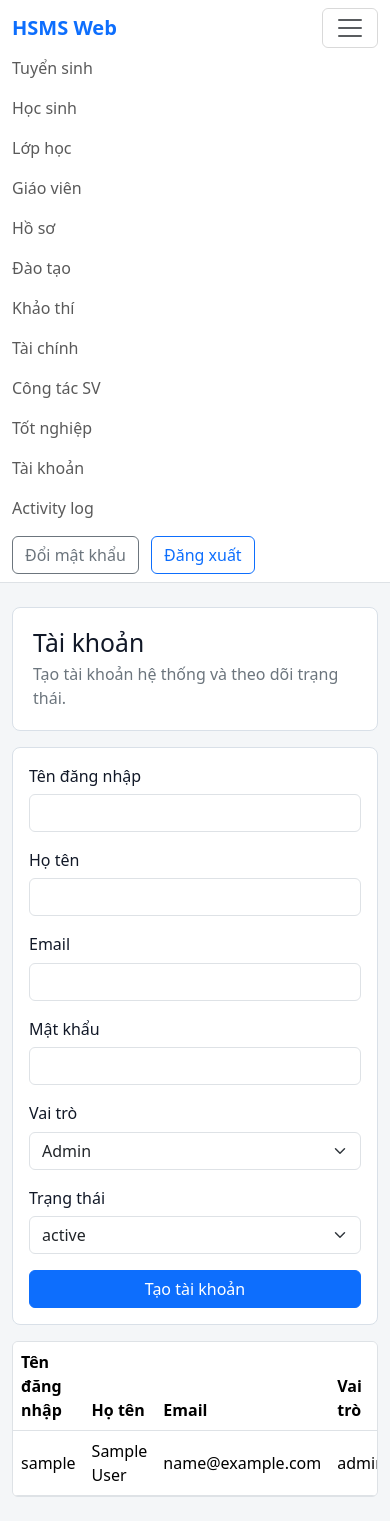
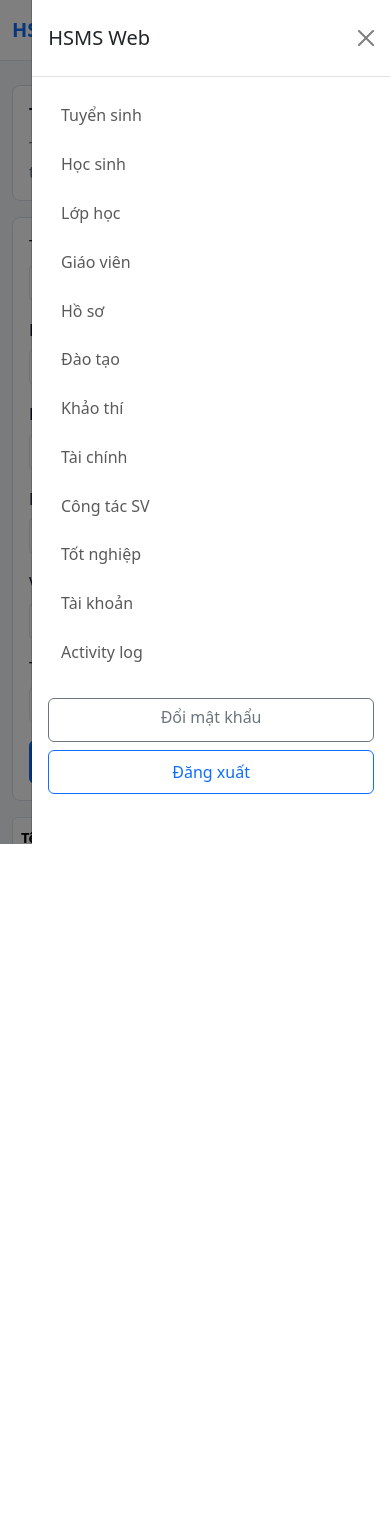
Before and after one commit to CooloBi21/HSMS, a Flask app: page /auth/accounts in a window 390 px wide, after a click that opens the changed part. After the commit the page ends 844 px from the top, so only its background shows below. Run offline with Flask 3, Linux system fonts and the light colour scheme; the visitor is signed in with stand-in values (Sample User, id 1); data comes from the database, SQL or seed files in the repository.

Commit message:
Improve responsive web access

```diff
--- a/app/static/css/app.css
+++ b/app/static/css/app.css
@@ -2,11 +2,48 @@
   --hsms-bg: #f4f6f8;
   --hsms-border: #d9e0e8;
   --hsms-text: #111827;
+  --hsms-primary: #2f6fed;
 }
 
+* {
+  box-sizing: border-box;
+}
+
+html,
 body {
   background: var(--hsms-bg);
   color: var(--hsms-text);
+  max-width: 100%;
+  overflow-x: hidden;
+}
+
+.app-shell {
+  max-width: 1600px;
+}
+
+.nav-canvas {
+  max-width: min(92vw, 380px);
+}
+
+.navbar .nav-link {
+  border-radius: 8px;
+  min-height: 44px;
+  padding: 0.65rem 0.8rem;
+}
+
+.navbar .nav-link:hover {
+  background: #eef4ff;
+}
+
+.nav-actions {
+  align-items: center;
+  display: flex;
+  gap: 0.5rem;
+}
+
+.touch-target,
+.btn {
+  min-height: 44px;
 }
 
 .page-header {
@@ -18,6 +55,7 @@ body {
   gap: 1rem;
   justify-content: space-between;
   padding: 1.25rem;
+  min-width: 0;
 }
 
 .module-card {
@@ -82,7 +120,7 @@ body {
 }
 
 .metric-box strong {
-  font-size: 2rem;
+  font-size: clamp(1.6rem, 4vw, 2rem);
 }
 
 .chart-list,
@@ -98,6 +136,13 @@ body {
   display: flex;
   justify-content: space-between;
   padding-bottom: 0.5rem;
+  min-width: 0;
+}
+
+.chart-list span,
+.activity-list strong,
+.activity-list span {
+  overflow-wrap: anywhere;
 }
 
 .activity-list div {
@@ -113,7 +158,11 @@ body {
 .filter-bar {
   display: grid;
   gap: 0.75rem;
-  grid-template-columns: minmax(220px, 1fr) minmax(180px, 260px) auto;
+  grid-template-columns: minmax(180px, 1fr) minmax(160px, 240px) minmax(120px, auto);
+}
+
+.filter-bar > * {
+  min-width: 0;
 }
 
 .form-grid {
@@ -129,6 +178,7 @@ body {
 .form-grid label {
   display: grid;
   gap: 0.4rem;
+  min-width: 0;
 }
 
 .span-2 {
@@ -147,6 +197,31 @@ body {
   max-width: 130px;
 }
 
+.table-responsive {
+  max-width: 100%;
+}
+
+.table {
+  min-width: 720px;
+}
+
+.alert {
+  overflow-wrap: anywhere;
+}
+
+.modal-dialog {
+  max-height: calc(100vh - 1rem);
+}
+
+.modal-content {
+  max-height: calc(100vh - 1rem);
+  overflow: hidden;
+}
+
+.modal-body {
+  overflow-y: auto;
+}
+
 .profile-grid {
   display: grid;
   gap: 0.75rem 1rem;
@@ -161,6 +236,29 @@ body {
 
 .profile-grid dd {
   margin: 0;
+}
+
+@media (max-width: 1199.98px) {
+  .offcanvas-body {
+    display: flex;
+    flex-direction: column;
+    gap: 1rem;
+  }
+
+  .navbar-nav {
+    gap: 0.25rem;
+  }
+
+  .nav-actions {
+    align-items: stretch;
+    flex-direction: column;
+  }
+
+  .nav-actions .btn,
+  .nav-actions form,
+  .nav-actions button {
+    width: 100%;
+  }
 }
 
 @media (max-width: 768px) {
@@ -184,3 +282,22 @@ body {
     grid-column: span 1;
   }
 }
+
+@media (max-width: 420px) {
+  .container-fluid {
+    padding-left: 0.75rem;
+    padding-right: 0.75rem;
+  }
+
+  .page-header,
+  .content-panel,
+  .metric-box,
+  .auth-panel {
+    padding: 1rem;
+  }
+
+  .table {
+    font-size: 0.92rem;
+    min-width: 640px;
+  }
+}
--- a/app/templates/components/nav.html
+++ b/app/templates/components/nav.html
@@ -1,11 +1,16 @@
-<nav class="navbar navbar-expand-lg bg-white border-bottom sticky-top">
+<nav class="navbar navbar-expand-xl bg-white border-bottom sticky-top">
   <div class="container-fluid">
     <a class="navbar-brand fw-bold text-primary" href="{{ url_for('dashboard.index') }}">HSMS Web</a>
-    <button class="navbar-toggler" type="button" data-bs-toggle="collapse" data-bs-target="#mainNav" aria-controls="mainNav" aria-expanded="false" aria-label="Mở menu">
+    <button class="navbar-toggler touch-target" type="button" data-bs-toggle="offcanvas" data-bs-target="#mainNav" aria-controls="mainNav" aria-label="Mở menu">
       <span class="navbar-toggler-icon"></span>
     </button>
-    <div class="collapse navbar-collapse" id="mainNav">
-      <ul class="navbar-nav me-auto mb-2 mb-lg-0">
+    <div class="offcanvas offcanvas-end nav-canvas" tabindex="-1" id="mainNav" aria-labelledby="mainNavLabel">
+      <div class="offcanvas-header border-bottom">
+        <h5 class="offcanvas-title" id="mainNavLabel">HSMS Web</h5>
+        <button type="button" class="btn-close touch-target" data-bs-dismiss="offcanvas" aria-label="Đóng menu"></button>
+      </div>
+      <div class="offcanvas-body">
+        <ul class="navbar-nav me-auto mb-2 mb-xl-0">
           {% if current_user.is_authenticated and current_user.role == "admin" %}
             <li class="nav-item"><a class="nav-link" href="{{ url_for('admissions.index') }}">Tuyển sinh</a></li>
             <li class="nav-item"><a class="nav-link" href="{{ url_for('students.index') }}">Học sinh</a></li>
@@ -30,15 +35,18 @@
             <li class="nav-item"><a class="nav-link" href="{{ url_for('exams.my_grades') }}">Điểm số</a></li>
           {% endif %}
         </ul>
+        <div class="nav-actions">
           {% if current_user.is_authenticated %}
-        <a class="btn btn-outline-secondary me-2" href="{{ url_for('auth.change_password') }}">Đổi mật khẩu</a>
-        <form method="post" action="{{ url_for('auth.logout') }}" class="d-inline">
+            <a class="btn btn-outline-secondary touch-target" href="{{ url_for('auth.change_password') }}">Đổi mật khẩu</a>
+            <form method="post" action="{{ url_for('auth.logout') }}">
               <input type="hidden" name="csrf_token" value="{{ csrf_token() }}">
-          <button class="btn btn-outline-primary" type="submit">Đăng xuất</button>
+              <button class="btn btn-outline-primary touch-target" type="submit">Đăng xuất</button>
             </form>
           {% else %}
-        <a class="btn btn-outline-primary" href="{{ url_for('auth.login') }}">Đăng nhập</a>
+            <a class="btn btn-outline-primary touch-target" href="{{ url_for('auth.login') }}">Đăng nhập</a>
           {% endif %}
         </div>
       </div>
+    </div>
+  </div>
 </nav>
--- a/app/templates/layouts/base.html
+++ b/app/templates/layouts/base.html
@@ -9,7 +9,7 @@
   </head>
   <body>
     {% include "components/nav.html" %}
-    <main class="container-fluid py-4">
+    <main class="container-fluid py-4 app-shell">
       {% block content %}{% endblock %}
     </main>
     <script src="https://cdn.jsdelivr.net/npm/bootstrap@5.3.3/dist/js/bootstrap.bundle.min.js"></script>
```
Also changed, not shown: ReportAssets/Deployment/phase7_responsive_device_access_report.md (added, +89 -0 lines), tests/test_responsive_access.py (added, +81 -0 lines), README.md. Lines whose indentation alone changed are shown as unchanged.
